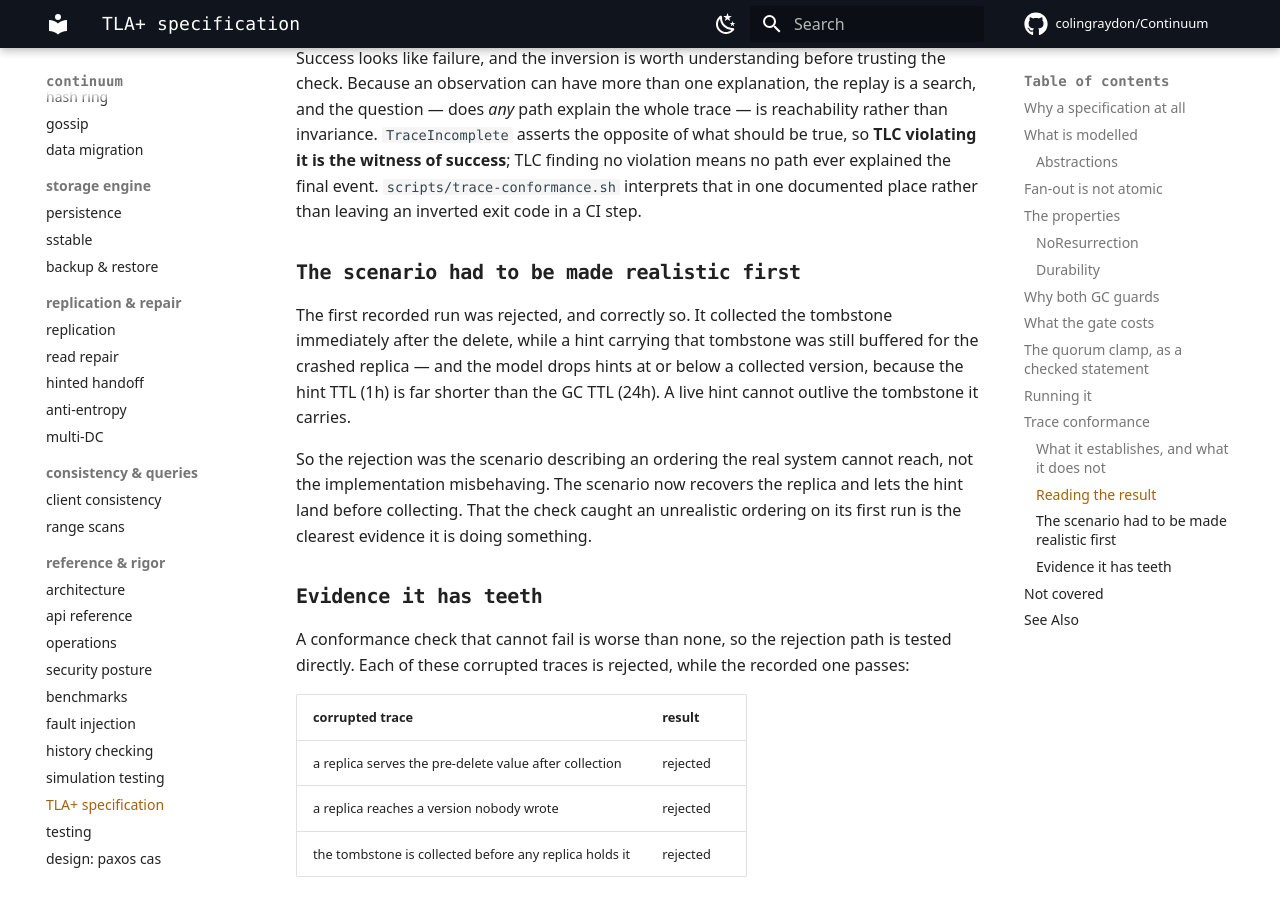
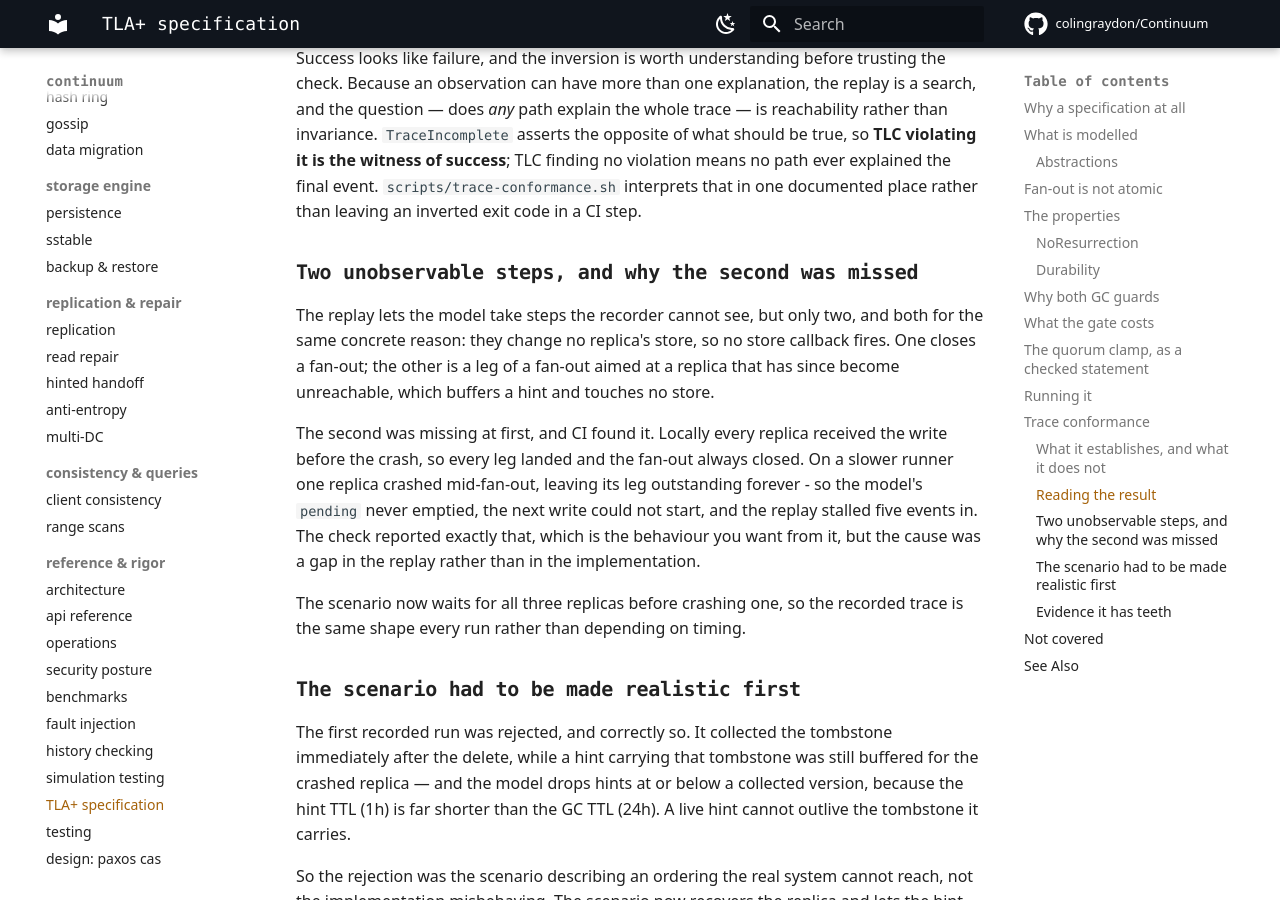
Before and after one commit to colingraydon/Continuum, an MkDocs documentation site: the page built from docs/tla-spec.md, in a window 1280 px wide and 900 px high, scrolled down 6135 px. Built offline with MkDocs 1.6.1 and Material for MkDocs 9.7.7, drawn with Linux system fonts in a browser that asks for light colours; comment, search, counter and statistics services are not loaded.

Commit message:
fix: let the replay take unobserved failed fan-out legs
The first CI run of trace conformance failed, and the gap was in the replay
rather than the implementation. A leg of a fan-out aimed at a replica that has
since crashed buffers a hint and changes no store, so the recorder never sees
it - but the model's pending set still held that replica, so FinishWrite never
became enabled and the next write could not start. The replay stalled five
events in.

Locally every replica received the write before the crash, so every leg landed
and the gap never showed. Trace.tla now allows that step alongside FinishWrite,
narrowly: only for a replica that is actually down, where DeliverWrite cannot
alter a store.

All three corrupted traces are still rejected, so loosening the replay did not
cost it its teeth.

The scenario also waits for all three replicas before crashing one, making the
recorded trace the same shape every run instead of depending on timing, and a
failed run now dumps the trace - it is gitignored and regenerated, so a CI
failure was otherwise undiagnosable once the runner was gone.

```diff
--- a/docs/tla-spec.md
+++ b/docs/tla-spec.md
@@ -261,6 +261,25 @@ success**; TLC finding no violation means no path ever explained the final
 event. `scripts/trace-conformance.sh` interprets that in one documented place
 rather than leaving an inverted exit code in a CI step.
 
+### Two unobservable steps, and why the second was missed
+
+The replay lets the model take steps the recorder cannot see, but only two, and
+both for the same concrete reason: they change no replica's store, so no store
+callback fires. One closes a fan-out; the other is a leg of a fan-out aimed at a
+replica that has since become unreachable, which buffers a hint and touches no
+store.
+
+The second was missing at first, and CI found it. Locally every replica received
+the write before the crash, so every leg landed and the fan-out always closed.
+On a slower runner one replica crashed mid-fan-out, leaving its leg outstanding
+forever - so the model's `pending` never emptied, the next write could not
+start, and the replay stalled five events in. The check reported exactly that,
+which is the behaviour you want from it, but the cause was a gap in the replay
+rather than in the implementation.
+
+The scenario now waits for all three replicas before crashing one, so the
+recorded trace is the same shape every run rather than depending on timing.
+
 ### The scenario had to be made realistic first
 
 The first recorded run was rejected, and correctly so. It collected the
```
Also changed, not shown: 3 other files.
